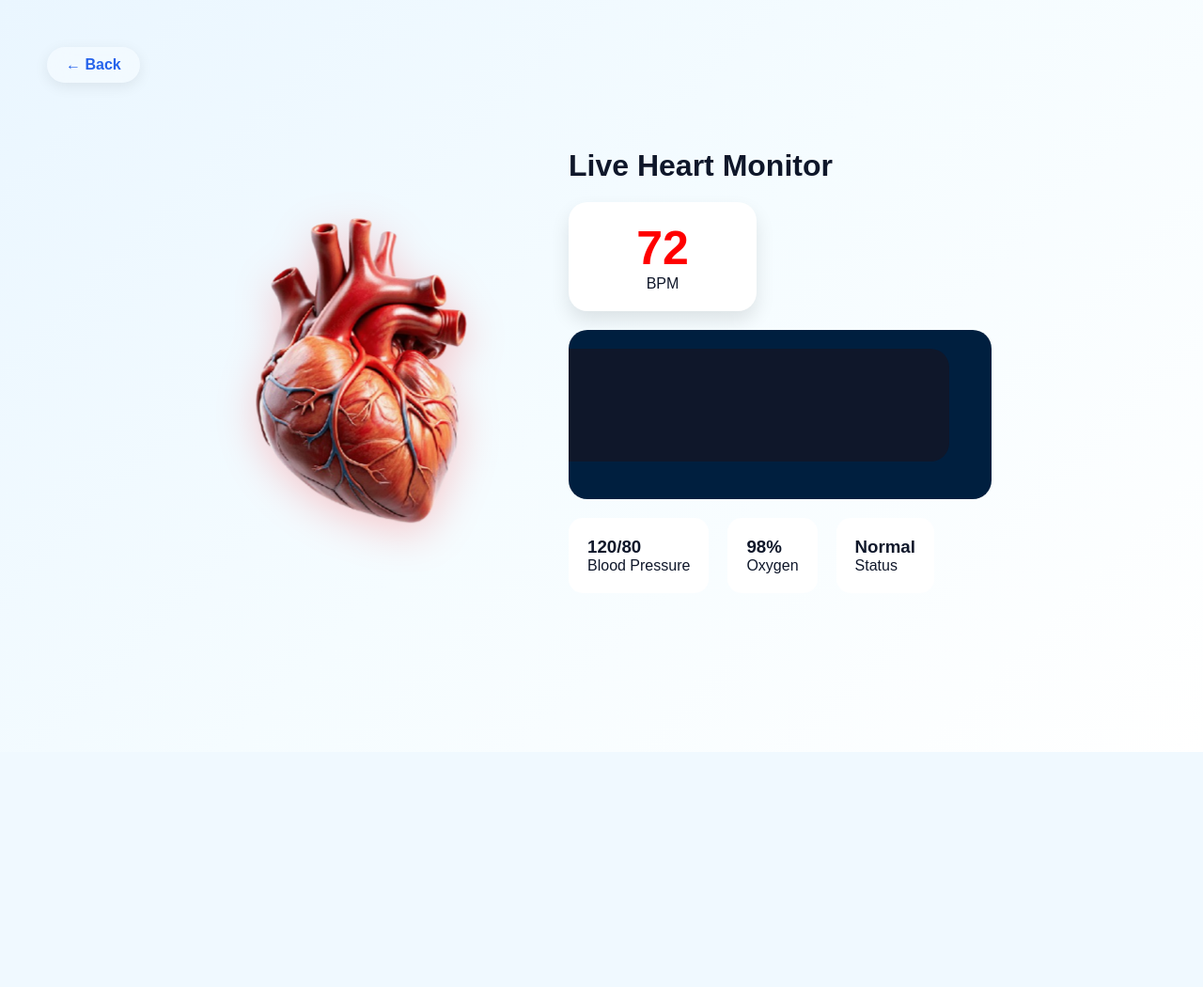
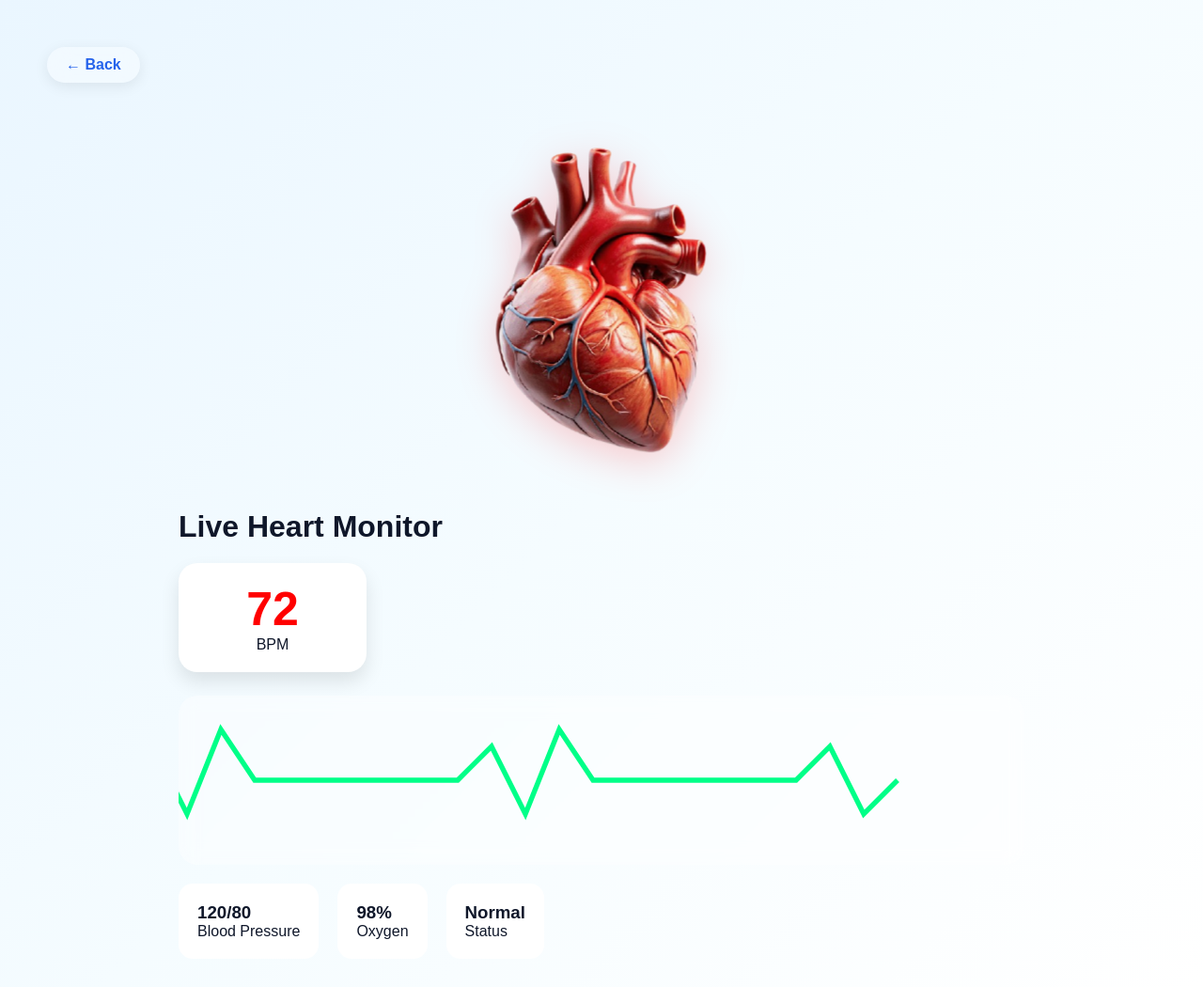
Before and after one commit to Tejaswini26308/MediCure-app, a Flask app: page /heart-rate in a window 1280 px wide. Shown: the whole page at 94% size. Before the commit the page ends 800 px from the top, so only its background shows below. Run offline with Flask 3, Linux system fonts and the light colour scheme.

Commit message:
ECG upgraded to real version

```diff
--- a/static/style.css
+++ b/static/style.css
@@ -1581,28 +1581,32 @@
 
 /* ECG */
 
-.ecg-line{
+.ecg-monitor{
     width:100%;
-    height:120px;
-    margin-top:20px;
+    height:180px;
+    margin-top:25px;
     overflow:hidden;
     border-radius:20px;
-    background:#0f172a;
-}
-
-.line{
+    background:rgba(255,255,255,0.4);
+    backdrop-filter:blur(10px);
+    position:relative;
+}
+
+/* continuous ECG movement */
+.ecg-svg{
     width:200%;
     height:100%;
-    background:url('https://i.imgur.com/9Qx6K8v.png') repeat-x;
-    background-size:contain;
-    animation:ecgMove 2s linear infinite;
-}
-
-@keyframes ecgMove{
-    from{transform:translateX(0);}
-    to{transform:translateX(-50%);}
-}
-
+    animation:ecgFlow 4s linear infinite;
+}
+
+@keyframes ecgFlow{
+    from{
+        transform:translateX(0);
+    }
+    to{
+        transform:translateX(-50%);
+    }
+}
 .mini-stats{
     display:flex;
     justify-content:space-between;
--- a/templates/heart_rate.html
+++ b/templates/heart_rate.html
@@ -23,8 +23,37 @@
         </div>
 
         <div class="ecg-monitor">
-            <div class="ecg-line"></div>
-        </div>
+    <svg viewBox="0 0 1000 200" class="ecg-svg">
+        <polyline
+            fill="none"
+            stroke="#00ff88"
+            stroke-width="6"
+            points="
+            0,100
+            80,100
+            120,60
+            160,140
+            200,40
+            240,100
+            320,100
+
+            400,100
+            480,100
+            520,60
+            560,140
+            600,40
+            640,100
+            720,100
+
+            800,100
+            880,100
+            920,60
+            960,140
+            1000,100
+            "
+        />
+    </svg>
+</div>
 
         <div class="health-info-grid">
             <div class="info-box">
```
